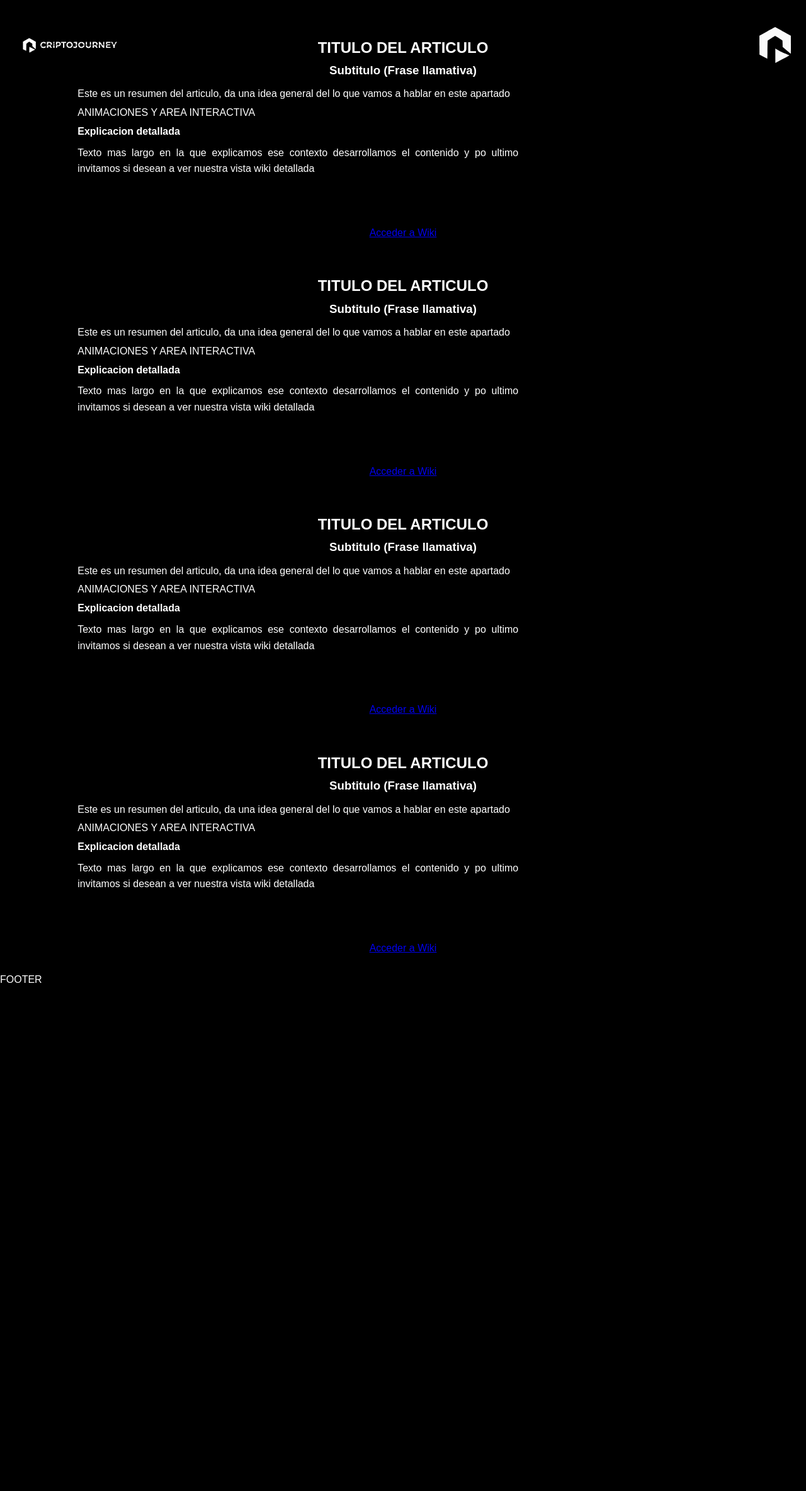
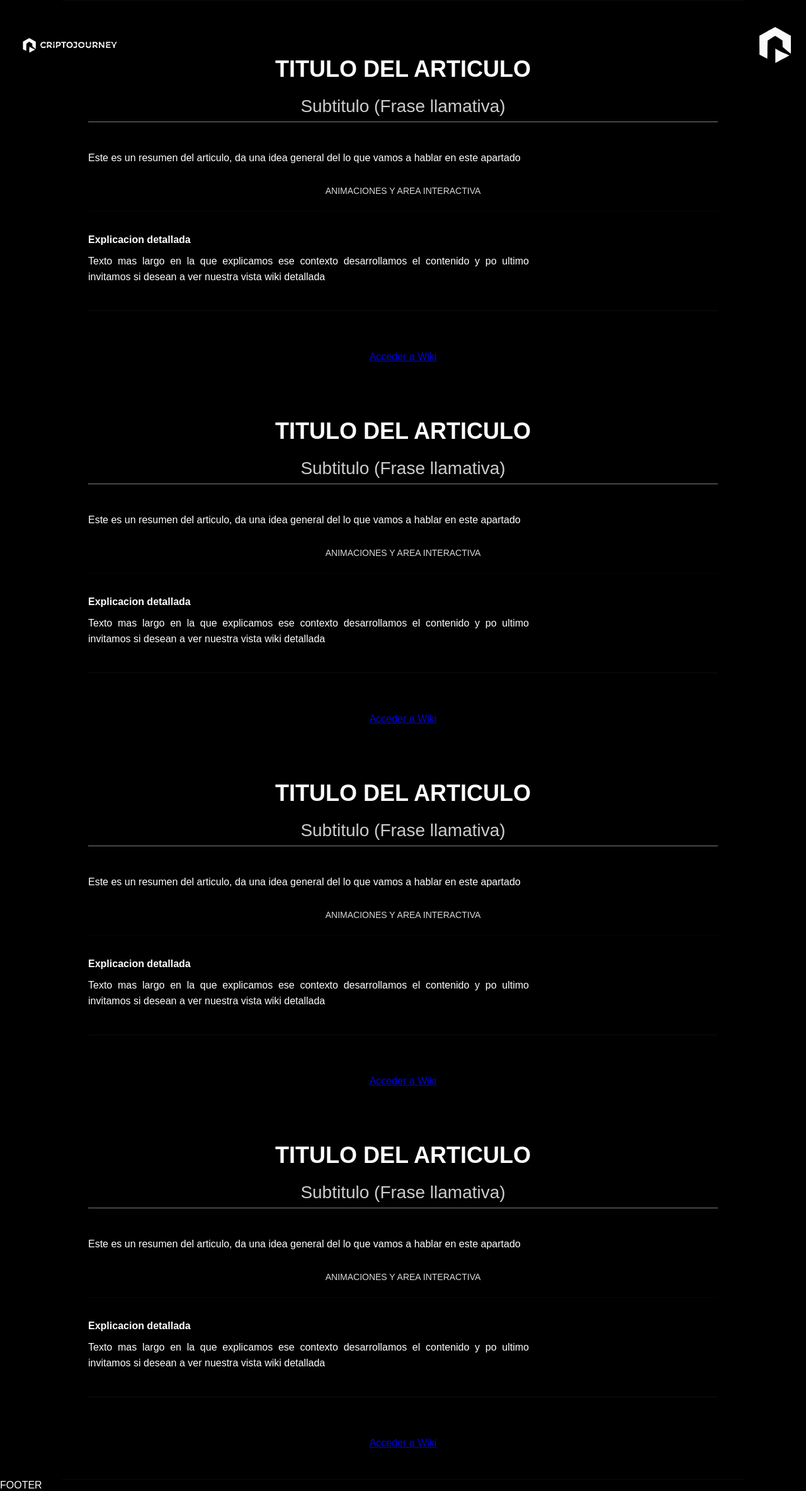
Before and after one commit to sfloresdev/criptojourney, a PHP site: page / in a window 1280 px wide. Shown: the whole page at 63% size. Before the commit the page ends 1561 px from the top, so only its background shows below. Run offline with PHP 8.4, Linux system fonts and the light colour scheme; some web fonts are replaced.

Commit message:
mejorada la estructura de los articulo

```diff
--- a/css/style.css
+++ b/css/style.css
@@ -141,31 +141,67 @@ main {
     }
 }
 
+/* --- LISTA DE ARTÍCULOS --- */
 .articles {
 	display: flex;
 	flex-direction: column;
 	align-items: center;
 	justify-content: center;
-	gap: 2rem;
-	padding: 2rem 0;
+	gap: 3rem;
+	padding: 3rem 0;
+	width: 100%;
+	border-top: 1px solid rgba(255, 255, 255, 0.04);
+	border-bottom: 1px solid rgba(255, 255, 255, 0.04);
 }
 
 .articles article {
 	display: flex;
 	flex-direction: column;
 	align-items: flex-start;
-	padding: 1.5rem;
-	border-radius: 12px;
+	padding: 2rem 0;
 	width: 100%;
-}
-/*Titulos centrados*/
-.articles article h2,
-.articles article h3{
-	text-align: center;
-	margin: 0.35rem 0;
-	width: 100%;
+	max-width: 1000px;
+	border-bottom: 1px solid rgba(255, 255, 255, 0.05);
+	transition: background-color 0.3s ease, border-color 0.3s ease;
 }
 
+.articles article:hover {
+	background-color: rgba(255, 255, 255, 0.015);
+	border-color: rgba(255, 255, 255, 0.08);
+}
+
+/*BLOQUES INTERNOS*/
+.article-header {
+	width: 100%;
+	text-align: center;
+	display: flex;
+	flex-direction: column;
+	align-items: center;
+	justify-content: center;
+	margin-bottom: 1.5rem;
+}
+
+.article-header h2 {
+	font-size: var(--h2);
+	font-weight: 600;
+	margin: 0.5rem 0;
+	padding-bottom: 0.5rem;
+	width: 100%;
+	text-align: center;
+}
+
+.article-header h3 {
+	font-size: var(--h3);
+	font-weight: 400;
+	margin: 0.35rem 0 0.75rem;
+	padding-bottom: 0.5rem;
+	color: rgba(255, 255, 255, 0.8);
+	border-bottom: 1px solid rgba(255, 255, 255, 0.5);
+	width: 100%;
+	text-align: center;
+}
+
+/* RESTO DEL CONTENIDO */
 .articles article h4,
 .articles article p {
 	text-align: justify;
@@ -174,6 +210,20 @@ main {
 	line-height: 1.6;
 }
 
+.articles article .interactive-area {
+	width: 100%;
+	padding: 1.5rem 0;
+	border-bottom: 1px solid rgba(255, 255, 255, 0.03);
+	text-align: center;
+	font-size: var(--small);
+	opacity: 0.85;
+}
+
+.articles article .detailed-explanation {
+	padding-top: 1.5rem;
+}
+
+/* --- BOTÓN WIKI --- */
 .articles .btn{
 	display: inline-block;
 	align-self: center;
--- a/index.html
+++ b/index.html
@@ -38,11 +38,15 @@
 			<!-- CIFRADO CESAR -->
 			<article id="article1">
 
-				<h2>TITULO DEL ARTICULO</h2>
+				<div class="article-header">
+					<h2>TITULO DEL ARTICULO</h2>
+					<h3>Subtitulo (Frase llamativa)</h3>
+				</div>
 
-				<h3>Subtitulo (Frase llamativa)</h3>
-
-				<p>Este es un resumen del articulo, da una idea general del lo que vamos a hablar en este apartado</p>
+				<div class="article-summary">
+					<p>Este es un resumen del articulo, da una idea general del lo que vamos a hablar en este apartado
+					</p>
+				</div>
 
 				<div class="interactive-area" id="int-area1">
 					ANIMACIONES Y AREA INTERACTIVA
@@ -61,11 +65,15 @@
 			<!-- MAQUINA ENIGMA (ALAN TURING) -->
 			<article id="article2">
 
-				<h2>TITULO DEL ARTICULO</h2>
+				<div class="article-header">
+					<h2>TITULO DEL ARTICULO</h2>
+					<h3>Subtitulo (Frase llamativa)</h3>
+				</div>
 
-				<h3>Subtitulo (Frase llamativa)</h3>
-
-				<p>Este es un resumen del articulo, da una idea general del lo que vamos a hablar en este apartado</p>
+				<div class="article-summary">
+					<p>Este es un resumen del articulo, da una idea general del lo que vamos a hablar en este apartado
+					</p>
+				</div>
 
 				<div class="interactive-area" id="int-area2">
 					ANIMACIONES Y AREA INTERACTIVA
@@ -77,18 +85,22 @@
 						invitamos si
 						desean a ver nuestra vista wiki detallada</p>
 				</div>
+			</article>
 
-			</article>
 			<a href="wiki-2.html" class="btn">Acceder a Wiki</a>
 
 			<!-- RSA (La revolucion de la clave publica) -->
 			<article id="article3">
 
-				<h2>TITULO DEL ARTICULO</h2>
+				<div class="article-header">
+					<h2>TITULO DEL ARTICULO</h2>
+					<h3>Subtitulo (Frase llamativa)</h3>
+				</div>
 
-				<h3>Subtitulo (Frase llamativa)</h3>
-
-				<p>Este es un resumen del articulo, da una idea general del lo que vamos a hablar en este apartado</p>
+				<div class="article-summary">
+					<p>Este es un resumen del articulo, da una idea general del lo que vamos a hablar en este apartado
+					</p>
+				</div>
 
 				<div class="interactive-area" id="int-area3">
 					ANIMACIONES Y AREA INTERACTIVA
@@ -100,18 +112,21 @@
 						invitamos si
 						desean a ver nuestra vista wiki detallada</p>
 				</div>
-
 			</article>
 			<a href="wiki-3.html" class="btn">Acceder a Wiki</a>
 
 			<!-- SHA 256 (LA BLOCKCHAIN) -->
 			<article id="article4">
 
-				<h2>TITULO DEL ARTICULO</h2>
+				<div class="article-header">
+					<h2>TITULO DEL ARTICULO</h2>
+					<h3>Subtitulo (Frase llamativa)</h3>
+				</div>
 
-				<h3>Subtitulo (Frase llamativa)</h3>
-
-				<p>Este es un resumen del articulo, da una idea general del lo que vamos a hablar en este apartado</p>
+				<div class="article-summary">
+					<p>Este es un resumen del articulo, da una idea general del lo que vamos a hablar en este apartado
+					</p>
+				</div>
 
 				<div class="interactive-area" id="int-area4">
 					ANIMACIONES Y AREA INTERACTIVA
@@ -123,7 +138,6 @@
 						invitamos si
 						desean a ver nuestra vista wiki detallada</p>
 				</div>
-
 			</article>
 			<a href="wiki-4.html" class="btn">Acceder a Wiki</a>
 		</div>
@@ -131,4 +145,5 @@
 	<footer> FOOTER </footer>
 	<script src="js/main.js"></script>
 </body>
+
 </html>
```
Also changed, not shown: README.md.
